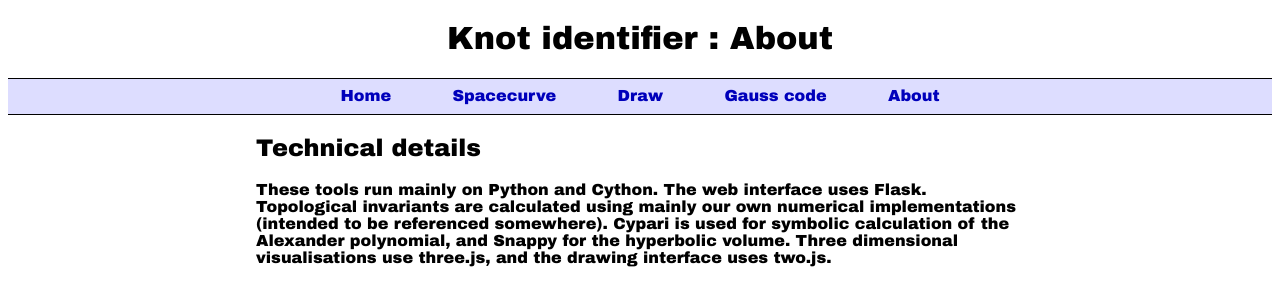
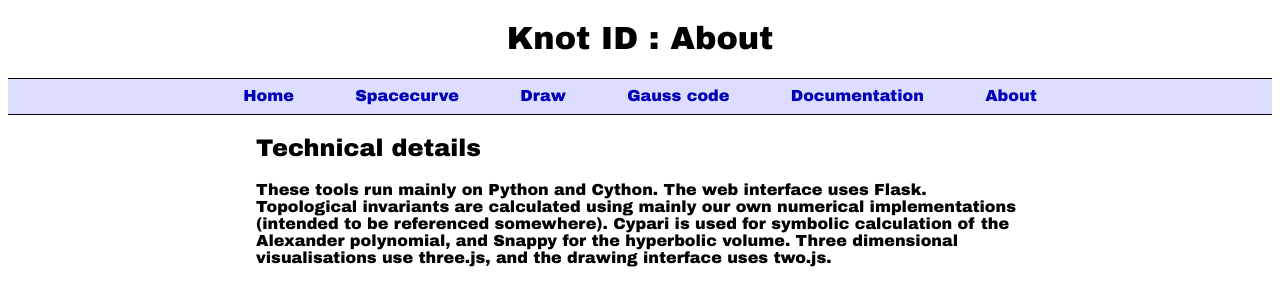
Before and after one commit to SPOCKnots/KnotID, a Flask app: page /about in a window 1280 px wide. Shown: the top 306 px of the page. Run offline with Flask 2, Linux system fonts and the light colour scheme; parts of the project's set-up code (start-up, migrations or seed data) failed here and were passed over.

Commit message:
Added documentation function

```diff
--- a/main.py
+++ b/main.py
@@ -193,6 +193,9 @@ def request_entity_too_large(error):
 def about():
     return render_template('about.html')
 
+@app.route('/documentation')
+def documentation():
+    return render_template('documentation.html')
 
 @app.route('/draw')
 def draw():
--- a/templates/base.html
+++ b/templates/base.html
@@ -6,7 +6,7 @@
         <link href="static/style.css" rel="stylesheet" type="text/css">
         <title>
         {% block title %}
-        Knot identifier
+        Knot ID
         {% endblock %}
         </title>
     </head>
@@ -14,7 +14,7 @@
     <body>
 
         <h1 id="header_title">
-            <a href="{{ url_for('main') }}">Knot identifier</a>{% block header_title %}{% endblock %}
+            <a href="{{ url_for('main') }}">Knot ID</a>{% block header_title %}{% endblock %}
         </h1>
 
         {% block menu %}
@@ -24,6 +24,7 @@
                 <li><a href="{{ url_for('main') }}">Spacecurve</a></li>
                 <li><a href="{{ url_for('draw') }}">Draw</a></li>
                 <li><a href="{{ url_for('gausscode') }}">Gauss code</a></li>
+                <li><a href="{{ url_for('documentation') }}">Documentation</a></li>
                 <li><a href="{{ url_for('about') }}">About</a></li>
             </ul>
         </div>
```
